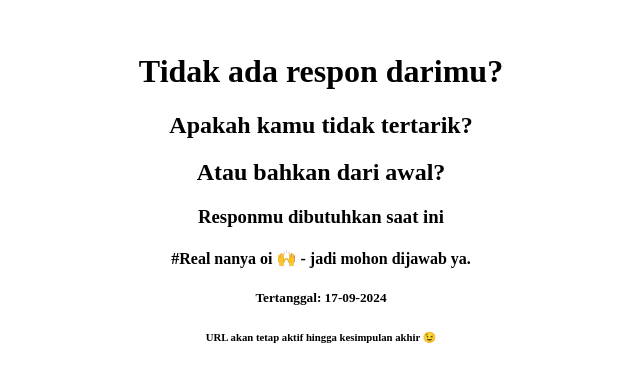
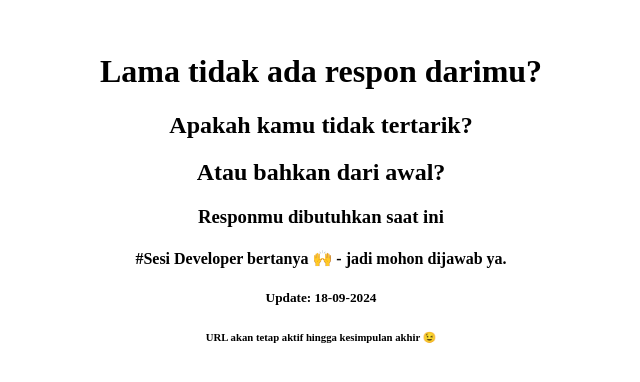
Before and after one commit to Elvuitton/Rfauliaa, a plain HTML site: page index.html in a window 1280 px wide. Shown: the part 120-502 px from the top of the page, without its empty margins (319-959 px from the left). Drawn offline with Linux system fonts and the light colour scheme.

Commit message:
Update index.html

```diff
--- a/index.html
+++ b/index.html
@@ -3,7 +3,7 @@
 <head>
     <meta charset="UTF-8">
     <meta name="viewport" content="width=device-width, initial-scale=1.0">
-    <title>Tidak ada respon darimu</title>
+    <title>Tidak ada respon darimu 🥲</title>
 </head>
 <body>
     <center>
@@ -15,12 +15,12 @@
         <br>
         <br>
         <br>
-    <h1>Tidak ada respon darimu?</h1>
+    <h1>Lama tidak ada respon darimu?</h1>
     <h2>Apakah kamu tidak tertarik?</h2>
     <h2>Atau bahkan dari awal?</h2>
     <h3>Responmu dibutuhkan saat ini</h3>
-    <h4>#Real nanya oi 🙌 - jadi mohon dijawab ya.</h4>
-    <h5>Tertanggal: 17-09-2024</h5>
+    <h4>#Sesi Developer bertanya 🙌 - jadi mohon dijawab ya.</h4>
+    <h5>Update: 18-09-2024</h5>
     <h6>URL akan tetap aktif hingga kesimpulan akhir 😉</h6>
 </center>
 </body>
```
